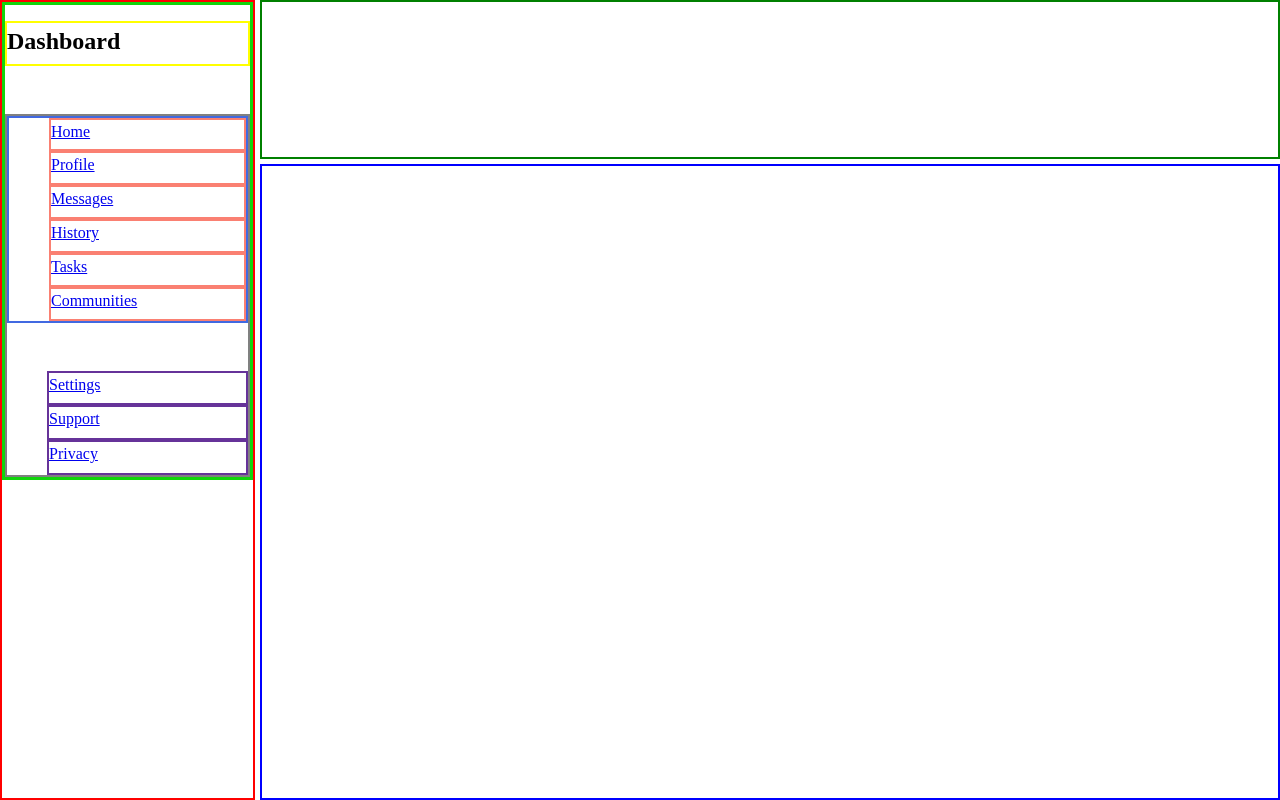
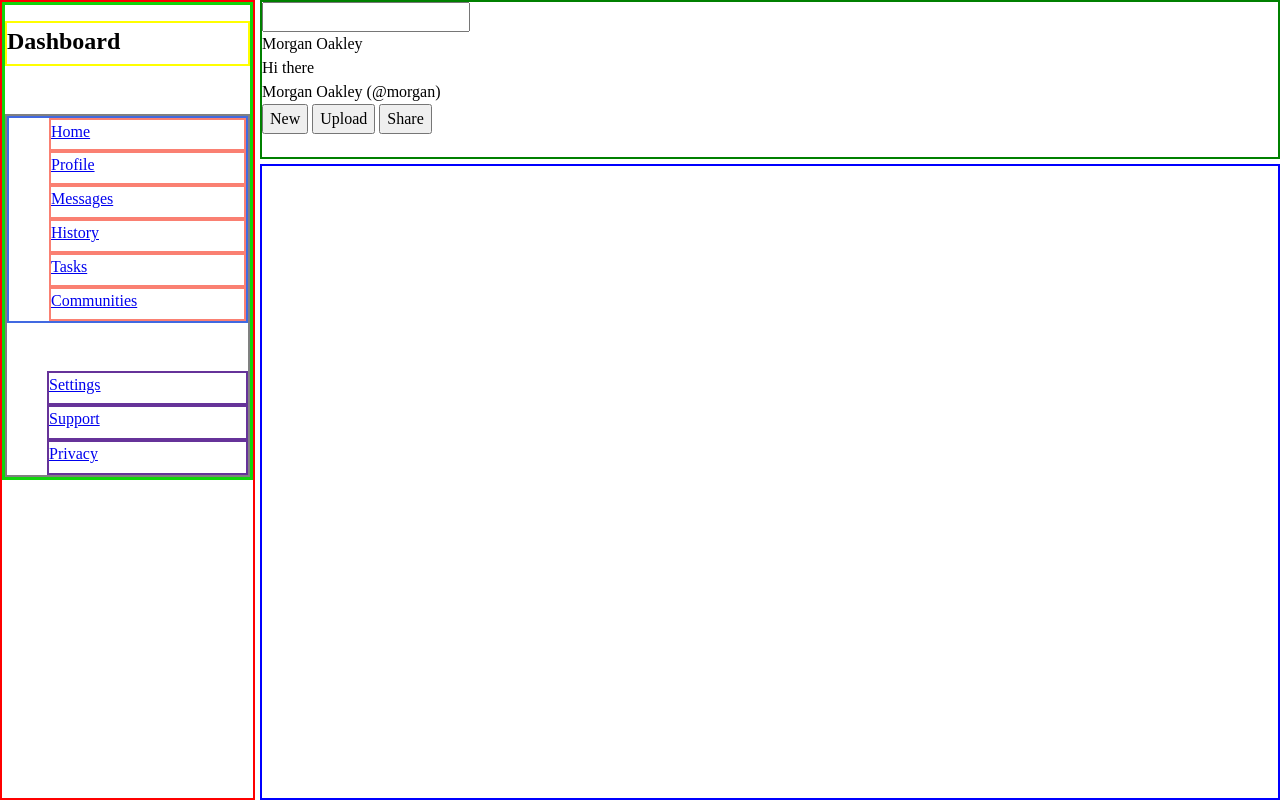
Before and after one commit to EmpyreanBreaker/admin-dashboard, a plain HTML site: page index.html in a window 1280 px wide. Drawn offline with Linux system fonts and the light colour scheme.

Commit message:
feat: add placeholder header html

```diff
--- a/index.html
+++ b/index.html
@@ -12,7 +12,21 @@
 <body class="body">
 
     <div class="container">
-        <header class="header"></header>
+
+        <header class="header">
+            <div class="header__container">
+                <input class="header__input" type="text">
+                <p class="header__username">Morgan Oakley</p>
+                <p class="header__welcome">Hi there</p>
+                <p class="header__handle">Morgan Oakley (@morgan)</p>
+                <div class="header__upload-options">
+                    <button>New</button>
+                    <button>Upload</button>
+                    <button>Share</button>
+                </div>
+            </div>
+        </header>
+
         <aside class="aside">
             <div class="aside__container">
                 <h1 class="aside__header">Dashboard</h1>
@@ -33,8 +47,8 @@
                     </ul>
                 </nav>
             </div>
+        </aside>
 
-        </aside>
         <main class="main"></main>
     </div>
 
```
